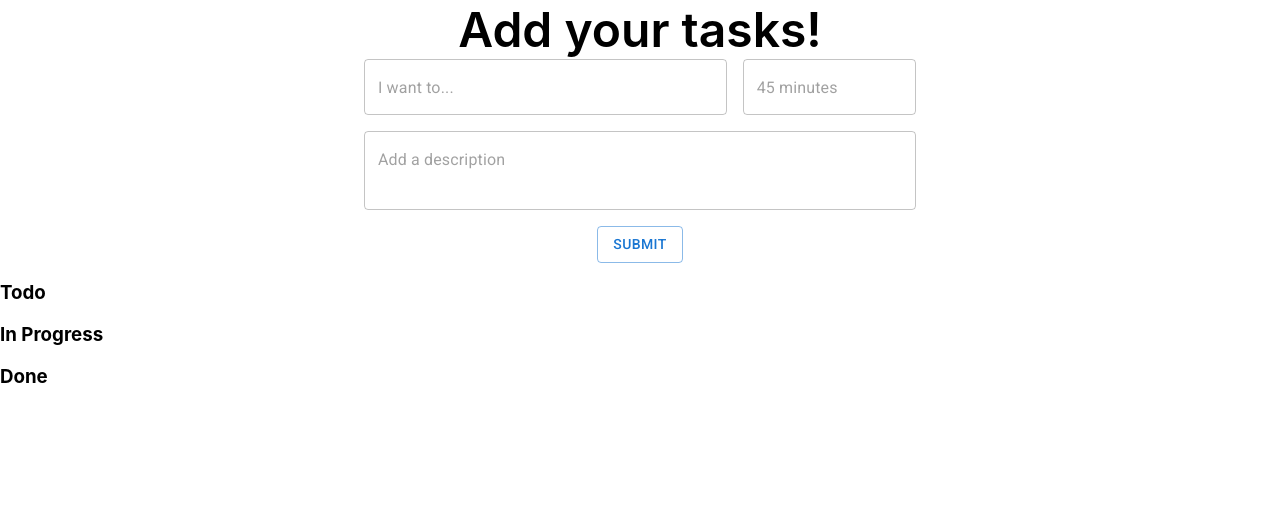
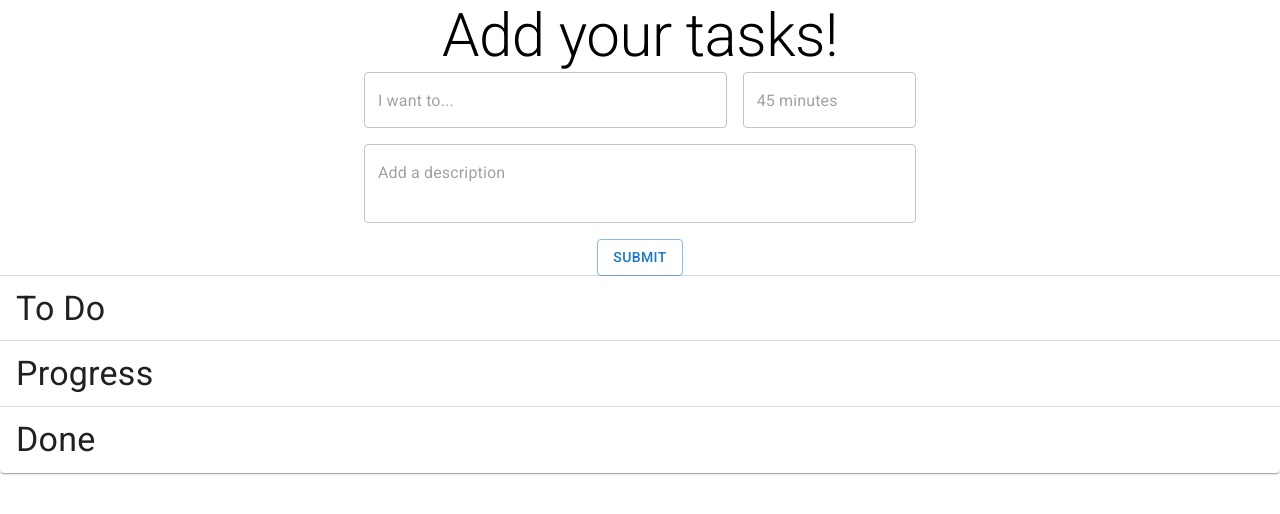
Before and after one commit to edwgeo/productivity-app, a React (Create React App) app: page / in a window 1280 px wide. Shown: the top 514 px of the page. Built offline with nearby package versions, Linux system fonts and the light colour scheme; the HTML template or start-up script is replaced by a standard one.

Commit message:
Implemented primitive version of accordion for items - used Typography to change font

```diff
--- a/src/components/TodoDashboard.js
+++ b/src/components/TodoDashboard.js
@@ -1,8 +1,7 @@
 import React, { useState } from 'react'
 import TodoSection from './TodoSection'
 import Todoform from './Todoform'
-import { StyledHeading } from './StyledComponents'
-
+import { Accordion, AccordionSummary, AccordionDetails, Typography } from '@mui/material'
 // currently: working on creating Todoform, passing in the handleChange, handleSubmit functions, and displaying the <form>
 
  function TodoDashboard () {
@@ -27,15 +26,41 @@ import { StyledHeading } from './StyledComponents'
 
     return (
         <div>
-            <StyledHeading>Add your tasks!</StyledHeading>
+            <Typography align="center" variant="h2">Add your tasks!</Typography>
             <Todoform latestTodo={latestTodo} setTodos={setTodos} setLatestTodo={setLatestTodo} />
-            <h3>Todo</h3>
-            <TodoSection todos={todos.filter(todo => todo.status === "todo")} handleStatusChange={handleStatusChange}/>
-            <h3>In Progress</h3>
-            <TodoSection todos={todos.filter(todo => todo.status === "inProgress")} handleStatusChange={handleStatusChange}/>
-            <h3>Done</h3>
-            <TodoSection todos={todos.filter(todo => todo.status === "done")} handleStatusChange={handleStatusChange}/>
-
+            <Accordion>
+                <AccordionSummary
+                    aria-controls="panel1a-content"
+                    id="panel1a-header"
+                >
+                    <Typography variant="h4">To Do</Typography>
+                </AccordionSummary>
+                <AccordionDetails>
+                    <TodoSection todos={todos.filter(todo => todo.status === "todo")} handleStatusChange={handleStatusChange}/>
+                </AccordionDetails>
+            </Accordion>
+            <Accordion>
+                <AccordionSummary
+                    aria-controls="panel1a-content"
+                    id="panel1a-header"
+                >
+                    <Typography variant="h4">Progress</Typography>
+                </AccordionSummary>
+                <AccordionDetails>
+                    <TodoSection todos={todos.filter(todo => todo.status === "inProgress")} handleStatusChange={handleStatusChange}/>
+                </AccordionDetails>
+            </Accordion>
+            <Accordion>
+                <AccordionSummary
+                    aria-controls="panel1a-content"
+                    id="panel1a-header"
+                >
+                    <Typography variant="h4">Done</Typography>
+                </AccordionSummary>
+                <AccordionDetails>
+                    <TodoSection todos={todos.filter(todo => todo.status === "done")} handleStatusChange={handleStatusChange}/>
+                </AccordionDetails>
+            </Accordion>
         </div>
     )
 }
```
